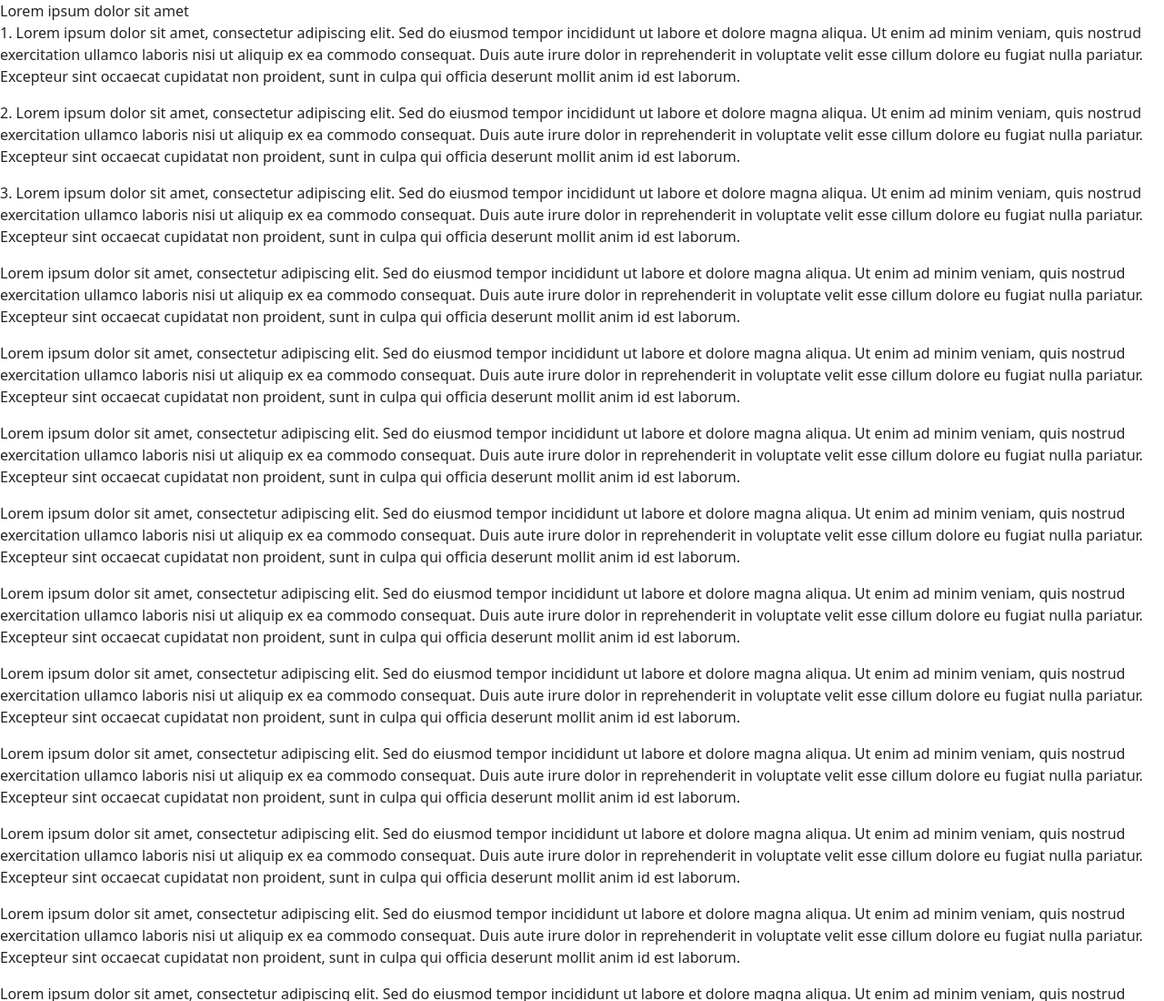
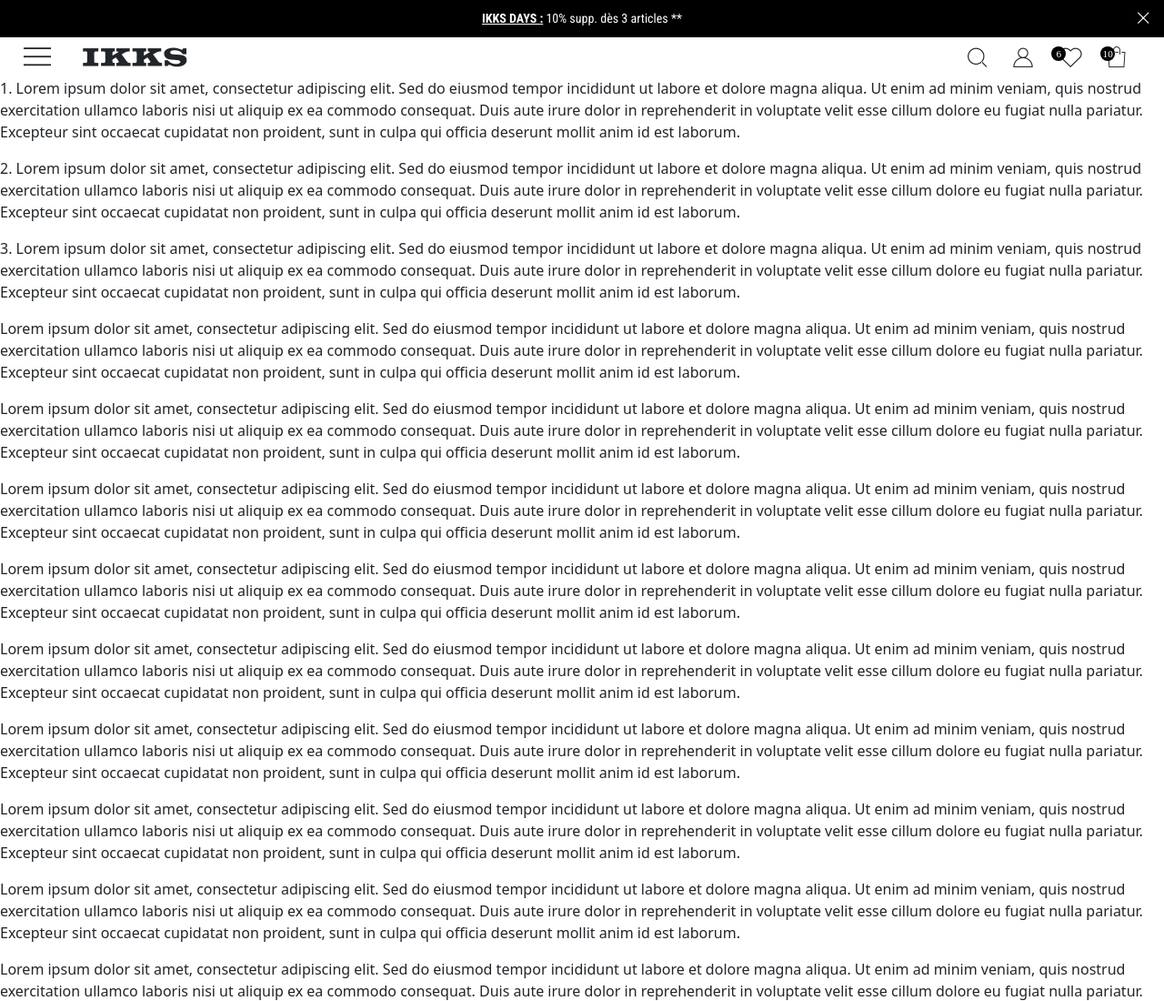
Before and after one commit to razvan-neculaes/demo-app, a website built with webpack: page index.html in a window 1280 px wide. Shown: the top 1100 px of the page at 91% size. Built offline with nearby package versions, Linux system fonts and the light colour scheme.

Commit message:
New approach of the headers
update

add wishlist

New approach of the headers

update

update

update

update

update

update

update

update

update

update

```diff
--- a/index.html
+++ b/index.html
@@ -10,9 +10,37 @@
     <body>
         <header>
             <!-- Promotional Banner -->
-            <div class="promo-banner">Lorem ipsum dolor sit amet</div>
+            <div class="promo promo--banner">
+                <span class="promo__text">
+                   <a class="promo__link"><b class="promo__bold">IKKS DAYS :</b></a> 10% supp. dès 3 articles **
+                </span>
+                <button class="promo__close--button icon-cross" aria-label="Close promo banner"></button>
+            </div>
             <!-- The Main Navigation -->
-            <nav class="main-nav"></nav>
+            <nav class="main-nav">
+                <div class="main-nav__left">
+                    <!-- Hamburger menu and logo can be added here later -->
+                    <div class="hamburger icon-hamburger"></div>
+                    <div class="logo icon-logo"></div>
+                </div>
+                <div class="main-nav__right">
+                    <div class="site-search d-flex justify-content-end d-none">
+                        <form role="search" class="search-field site-search__form" name="simpleSearch">
+                            <input class="form-control search-field site-search__field font-title" placeholder="Recherche" type="text" name="q" autocomplete="off">
+                        <form>
+                    </div>
+                    <div class="search icon-search"></div>
+                    <div class="storelocator icon-storelocator d-none"></div>
+                    <div class="account icon-account"></div>
+                    <div class="wishlist icon-wishlist">
+                        <span class="quantity wishlist__quantity">6</span>
+                    </div>
+                    <div class="minicart icon-minicart">
+                        <span class="quantity minicart__quantity">10</span>
+                    </div>
+                    <!-- Other icons and search bar will be added here later -->
+                </div>
+            </nav>
         </header>
         <main>
             <p>1. Lorem ipsum dolor sit amet, consectetur adipiscing elit. Sed do eiusmod tempor incididunt ut labore et dolore magna aliqua. Ut enim ad minim veniam, quis nostrud exercitation ullamco laboris nisi ut aliquip ex ea commodo consequat. Duis aute irure dolor in reprehenderit in voluptate velit esse cillum dolore eu fugiat nulla pariatur. Excepteur sint occaecat cupidatat non proident, sunt in culpa qui officia deserunt mollit anim id est laborum.</p>
--- /dev/null
+++ b/src/header/_header.scss
@@ -0,0 +1,6 @@
+header {
+    position: sticky;
+    top: 0;
+    z-index: 10; // Ensure it stays above other content
+    background-color: transparent; // Ensure the header has a background
+}
--- /dev/null
+++ b/src/header/_mainNav.scss
@@ -0,0 +1,129 @@
+.main-nav {
+    display: flex;
+    justify-content: space-between;
+    align-items: center;
+    padding: 0.625rem;
+    background-color: white;
+    position: inherit;
+
+    &__left {
+        display: flex;
+        align-items: center;
+
+        .icon-hamburger {
+            font-weight: 900;
+            font-size: 1.2rem;
+            margin-left: 1rem;
+
+            &::before {
+                content: "\e91d";
+            }
+        }
+
+        .icon-logo {
+            margin-left: 2.25rem;
+            font-size: 1.3rem;
+
+            &::before {
+                content: "\e90f";
+            }
+        }
+    }
+
+    &__right {
+        display: flex;
+        align-items: center;
+
+        .site-search {
+            &__form {
+                &::after {
+                    content: none;
+                }
+            }
+
+            &__field {
+                border-width: 0 0 1px 0;
+                border-style: solid;
+                border-color: black;
+                background-color: transparent;
+                border-radius: 0;
+            }
+        }
+
+        .icon-search {
+            font-size: 1.4rem;
+            margin-right: 1.75rem;
+
+            &::before {
+                content: "\e906";
+            }
+        }
+
+        .icon-storelocator {
+            font-size: 1.4rem;
+            margin-right: 1.75rem;
+
+            &::before {
+                content: "\e907";
+            }
+        }
+
+        .icon-account {
+            font-size: 1.4rem;
+            margin-right: 1.75rem;
+
+            &::before {
+                content: "\e920";
+            }
+        }
+
+        .icon-wishlist {
+            font-size: 1.4rem;
+            margin-right: 1.75rem;
+            position: relative;
+
+            &::before {
+                content: "\e90a";
+            }
+        }
+
+        .quantity {
+            background-color: black;
+            color: white;
+            border-radius: 50%;
+            width: 1rem;
+            height: 1rem;
+            display: flex;
+            justify-content: center;
+            align-items: center;
+            padding-bottom: 1px;
+            font-size: 0.7rem;
+        }
+
+        .wishlist {
+            &__quantity {
+                position: absolute;
+                top: -0.05rem;
+                left: -0.5rem;
+            }
+        }
+
+        .icon-minicart {
+            font-size: 1.5rem;
+            margin-right: 2rem;
+            position: relative;
+
+            &::before {
+                content: "\e91b";
+            }
+        }
+
+        .minicart {
+            &__quantity {
+                position: absolute;
+                top: 0rem;
+                left: -0.5rem;
+            }
+        }
+    }
+}
--- /dev/null
+++ b/src/header/_promoBanner.scss
@@ -0,0 +1,40 @@
+.promo {
+    &--banner {
+        display: flex;
+        justify-content: center;
+        align-items: center;
+        position: relative;
+        background-color: black;
+        color: white;
+        padding: 0.625rem;
+
+        .icon-cross::before {
+            content: "\e919";
+            color: white;
+            font-size: 0.9rem;
+        }
+    }
+
+    &__text {
+        flex-grow: 1;
+        text-align: center;
+        font-family: 'Roboto Condensed', sans-serif;
+        font-size: .875rem;
+    }
+
+    &__link {
+        color: white;
+    }
+
+    &__close--button {
+        background: none;
+        border: none;
+        position: absolute;
+        right: 1rem;
+        cursor: pointer;
+        display: flex;
+        align-items: center;
+        justify-content: center;
+        padding: 0;
+    }
+}
--- a/src/index.js
+++ b/src/index.js
@@ -4,4 +4,5 @@
 import '@popperjs/core';
 
 // Import your custom SCSS
+import './utils/fonts.scss'
 import './page.scss';
--- a/src/page.scss
+++ b/src/page.scss
@@ -1 +1,6 @@
 @import "../node_modules/bootstrap/scss/bootstrap";
+@import url('https://fonts.googleapis.com/css2?family=Roboto+Condensed:wght@400;700&display=swap');
+
+@import "header/_header";
+@import "header/_promoBanner";
+@import "header/_mainNav";
--- /dev/null
+++ b/src/utils/fonts.scss
@@ -0,0 +1,22 @@
+// icons
+@font-face {
+    font-family: "icomoon";
+    src: url("../fonts/icomoon.woff") format("woff");
+    font-weight: normal;
+    font-style: normal;
+    font-display: block;
+}
+
+[class^="icon-"],
+[class*=" icon-"] {
+    font-family: "icomoon" !important;
+    speak: never;
+    font-style: normal;
+    font-weight: normal;
+    font-variant: normal;
+    text-transform: none;
+    line-height: 1;
+
+    -webkit-font-smoothing: antialiased;
+    -moz-osx-font-smoothing: grayscale;
+}
```
Also changed, not shown: src/fonts/ean13.woff (added), src/fonts/icomoon.woff (added), src/fonts/icomoon.woff2 (added).
